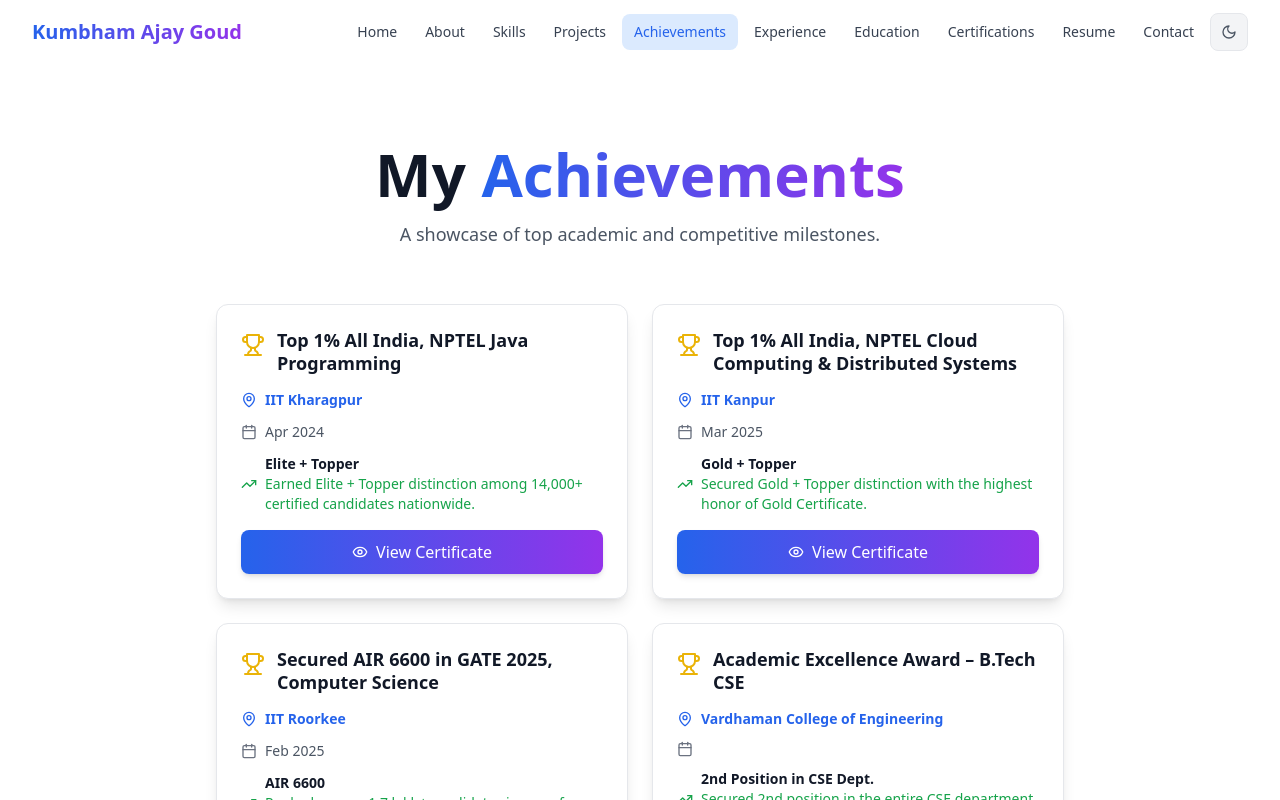
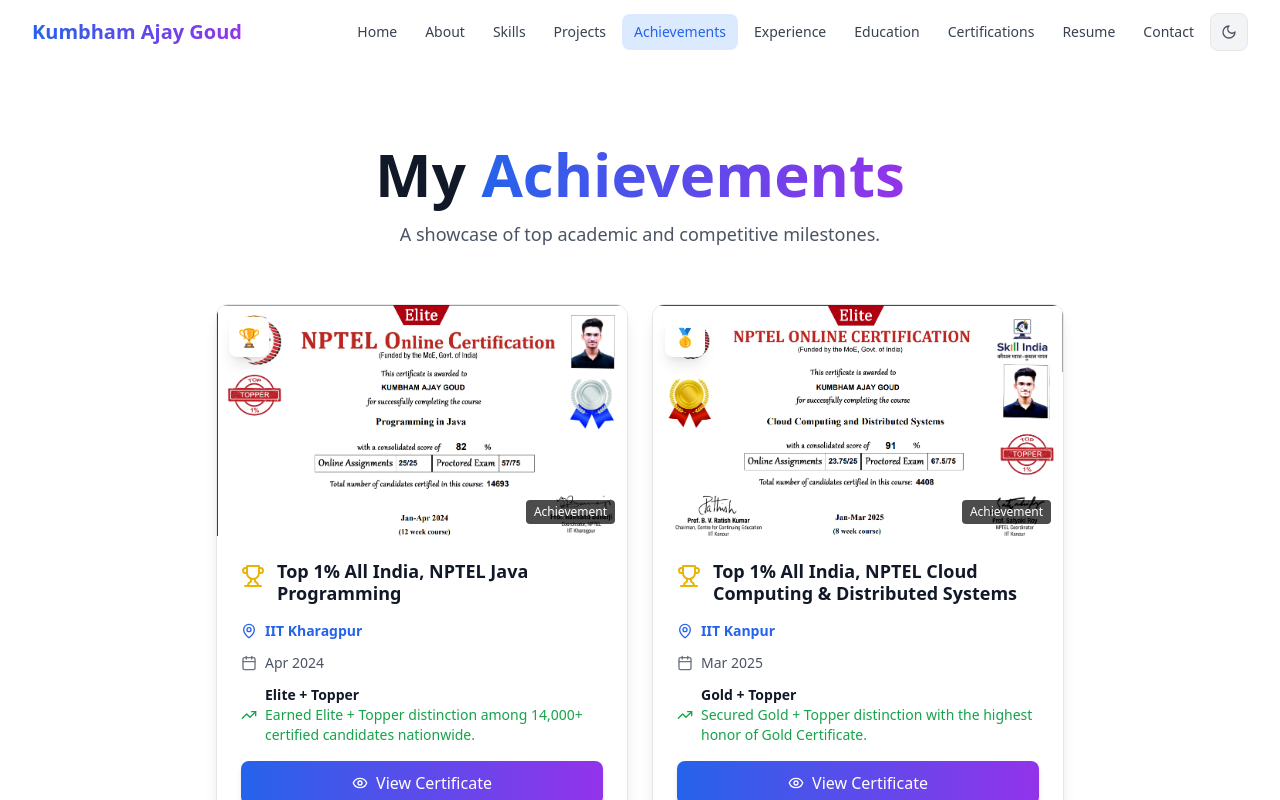
Before and after one commit to AjayKumbham/portfolio, a React (Vite) app: page /achievements in a window 1280 px wide. Shown: the top 800 px of the page. Built offline with nearby package versions, Linux system fonts and the light colour scheme.

Commit message:
changed achievements cards

```diff
--- a/src/data/achievements.js
+++ b/src/data/achievements.js
@@ -7,7 +7,8 @@
     rank: "Elite + Topper",
     performance: "Earned Elite + Topper distinction among 14,000+ certified candidates nationwide.",
     icon: "🏆",
-    certificateImage: "/data/images/achievements/achievement-nptel-java.png"
+    certificateImage: "/data/images/achievements/achievement-nptel-java.png",
+    thumbnail: "/data/images/achievements/achievement-nptel-java.png"
   },
   {
     id: 2,
@@ -17,7 +18,8 @@
     rank: "Gold + Topper",
     performance: "Secured Gold + Topper distinction with the highest honor of Gold Certificate.",
     icon: "🥇",
-    certificateImage: "/data/images/achievements/achievement-nptel-cloud.png"
+    certificateImage: "/data/images/achievements/achievement-nptel-cloud.png",
+    thumbnail: "/data/images/achievements/achievement-nptel-cloud.png"
   },
   {
     id: 3,
@@ -27,7 +29,8 @@
     rank: "AIR 6600",
     performance: "Ranked among 1.7 lakh+ candidates in one of India's most competitive engineering exams.",
     icon: "🎓",
-    certificateImage: "/data/images/achievements/achievement-gate.png"
+    certificateImage: "/data/images/achievements/achievement-gate.png",
+    thumbnail: "/data/images/achievements/achievement-gate.png"
   },
   {
     id: 4,
@@ -37,6 +40,7 @@
     rank: "2nd Position in CSE Dept.",
     performance: "Secured 2nd position in the entire CSE department, recognized for outstanding academic performance.",
     icon: "🏅",
-    certificateImage: "/data/images/achievements/achievement-csetop2.png"
+    certificateImage: "/data/images/achievements/achievement-csetop2.png",
+    thumbnail: "/data/images/achievements/achievement-csetop2.png"
   }
 ];
--- a/src/pages/Achievements.tsx
+++ b/src/pages/Achievements.tsx
@@ -1,4 +1,3 @@
-
 import React, { useState } from 'react';
 import { achievementsData } from '../data/achievements';
 import { Dialog, DialogContent, DialogTrigger } from "@/components/ui/dialog";
@@ -25,8 +24,37 @@
           {achievementsData.map((achievement) => (
             <div
               key={achievement.id}
-              className="bg-white dark:bg-gray-800 rounded-xl shadow-lg border border-gray-200 dark:border-gray-700 p-6 hover:shadow-xl transition-all duration-300"
+              className="bg-white dark:bg-gray-800 rounded-xl shadow-lg border border-gray-200 dark:border-gray-700 hover:shadow-xl transition-all duration-300 overflow-hidden"
             >
+              {/* Thumbnail Section - YouTube style */}
+              {achievement.thumbnail && (
+                <div className="relative overflow-hidden">
+                  <div className="aspect-video relative group-hover:scale-105 transition-transform duration-300">
+                    <img
+                      src={achievement.thumbnail}
+                      alt={`${achievement.title} thumbnail`}
+                      className="w-full h-full object-cover object-top"
+                    />
+
+                    {/* Overlay with achievement icon */}
+                    <div className="absolute top-3 left-3">
+                      <div className="w-10 h-10 bg-white dark:bg-gray-800 rounded-lg p-1.5 shadow-lg flex items-center justify-center">
+                        <span className="text-lg">{achievement.icon}</span>
+                      </div>
+                    </div>
+
+                    {/* Achievement type indicator */}
+                    <div className="absolute bottom-3 right-3">
+                      <div className="bg-black bg-opacity-70 text-white px-2 py-1 rounded text-xs font-medium">
+                        Achievement
+                      </div>
+                    </div>
+                  </div>
+                </div>
+              )}
+
+              {/* Content Section */}
+              <div className="p-6">
                 {/* Title / Distinction */}
                 <div className="flex items-start gap-3 mb-4">
                   <Trophy className="w-6 h-6 text-yellow-500 flex-shrink-0 mt-1" />
@@ -124,6 +152,7 @@
                   </Dialog>
                 )}
               </div>
+            </div>
           ))}
         </div>
       </div>
```
Also changed, not shown: 1 other file (tests, documents, lock files or other folders). Lines whose indentation alone changed are shown as unchanged.
